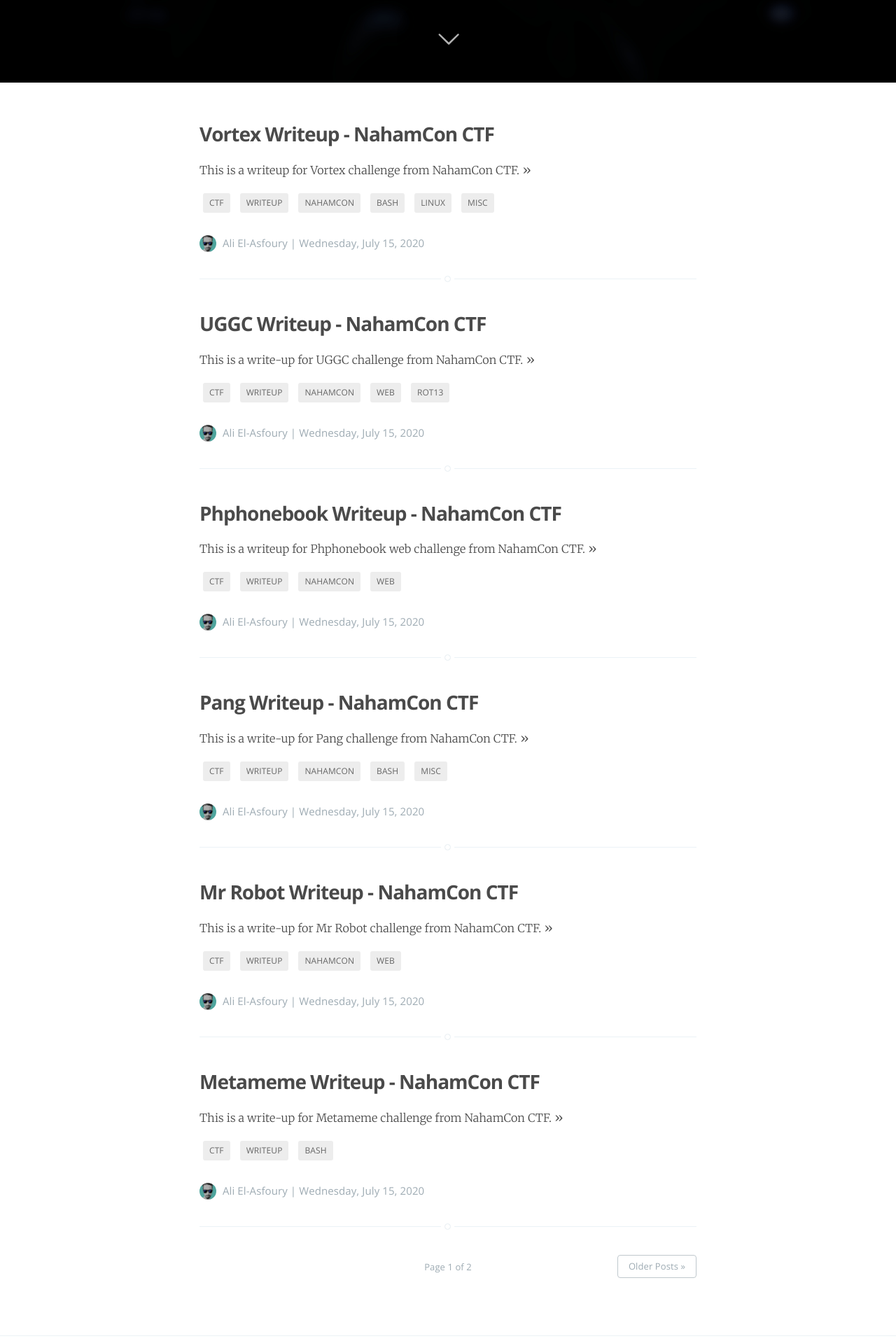
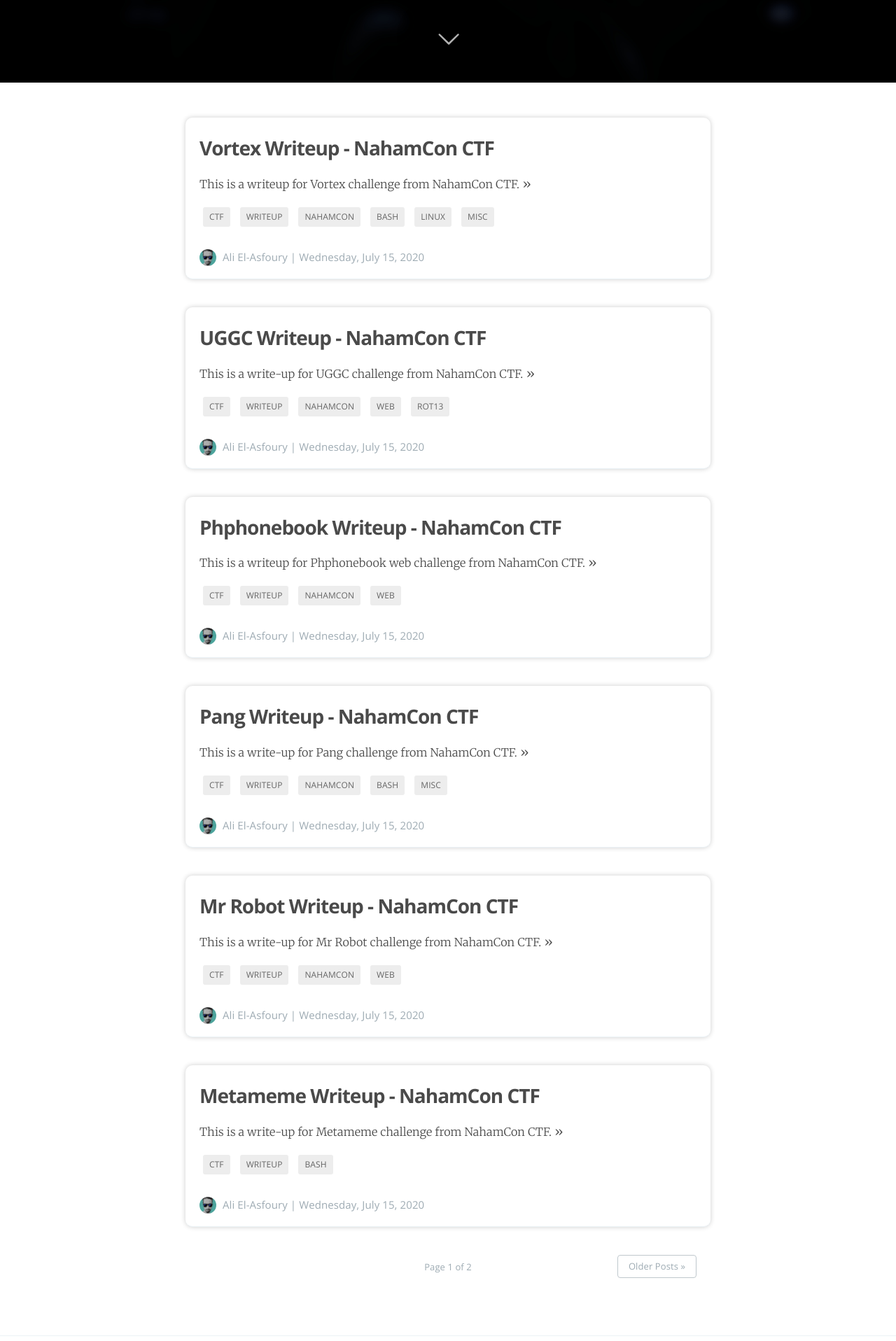
Before and after one commit to alielasfoury/alielasfoury.github.io, a Jekyll site: the page built from index.html, in a window 1280 px wide. Shown: the part 782-2698 px from the top of the page at 70% size. Built offline with Jekyll 4.4.1, drawn with Linux system fonts in a browser that asks for light colours; nearby versions of some CDN libraries; the list of posts is cut into pages by our own code.

Commit message:
home page update

```diff
--- a/_layouts/post.html
+++ b/_layouts/post.html
@@ -17,14 +17,14 @@
 {% assign author = page.author %}
 
 <header class="post-header">
-<h1 class="post-title" style="text-align: center; margin-bottom: 2.5rem;">{{ page.post_title }}</h1>
+<h1 class="post-title">{{ page.post_title }}</h1>
     <section class="post-meta">
         <span class="post-date-meta">
-            <!-- display post date and estimated read time -->
+             <!-- display post date and estimated read time -->
             <time datetime="{{ page.date | date:"%d-%m-%Y" }}">
                 {{ page.date | date: "%A, %B %d, %Y" }}
             </time>
-            - {% include read-time.html %}
+            &#8226; {% include read-time.html %}
             <!-- list for tags names -->
             {% if page.tags.size > 0 %}
             <div class="tags" style="margin-top: 3rem;">
--- a/assets/css/screen.css
+++ b/assets/css/screen.css
@@ -745,31 +745,13 @@
     hyphens: auto;
 }
 
-/* Add a little circle in the middle of the border-bottom on our .post
-   just for the lolz and stylepoints. */
-.post:after {
-    display: block;
-    content: "";
-    width: 7px;
-    height: 7px;
-    border: #E7EEF2 1px solid;
-    position: absolute;
-    bottom: -5px;
-    left: 50%;
-    margin-left: -5px;
-    background: #FFF;
-    -webkit-border-radius: 100%;
-    -moz-border-radius: 100%;
-    border-radius: 100%;
-    box-shadow: #FFF 0 0 0 5px;
-}
-
 body:not(.post-template) .post-title {
     font-size: 3.6rem;
 }
 
 .post-title a {
     text-decoration: none;
+    font-size: 2.8rem;
 }
 
 .post-excerpt p {
@@ -872,7 +854,6 @@
     line-height: 1.5em;
 }
 
-
 /* ==========================================================================
    5. Single Post - When you click on an individual post
    ========================================================================== */
@@ -884,6 +865,8 @@
 .post-template .post-title {
     font-size: 3rem;
     margin-bottom: 0;
+    text-align: center;
+    margin-bottom: 2.5rem;
 }
 
 .post-template .post-meta {
@@ -1247,7 +1230,7 @@
     position: relative;
     width: 80%;
     max-width: 710px;
-    margin: 4rem auto;
+    margin: 40px auto 0 auto;
     font-family: "Open Sans", sans-serif;
     font-size: 1.3rem;
     color: #9EABB3;
@@ -1257,6 +1240,12 @@
 .pagination a {
     color: #9EABB3;
     transition: all 0.2s ease;
+}
+
+.pagination a:hover{
+    color: white;
+    font-weight: 700;
+    background: rgb(46, 46, 46);
 }
 
 /* Push the previous/next links out to the left/right */
@@ -1487,7 +1476,9 @@
     }
 
     .post-template .post-title {
-        margin: auto 10px;
+        margin: 2.5rem;
+        font-size: 3rem;
+        text-align: center;
     }
 
     .post-template .post-date-meta {
@@ -1507,6 +1498,11 @@
         width: 100%;
         height: 100%;
 
+    }
+
+    .post-header .post-title a {
+        text-decoration: none;
+        font-size: 2.2rem;
     }
 }
 
@@ -1768,7 +1764,9 @@
     }
 
     .post-template .post-title {
-        margin: auto 10px;
+        margin: 2.5rem;
+        font-size: 2.8rem;
+        text-align: center;
     }
 
     .post-template .post-date-meta {
@@ -1788,6 +1786,11 @@
         width: 100%;
         height: 100%;
 
+    }
+
+    .post-header .post-title a {
+        text-decoration: none;
+        font-size: 2.2rem;
     }
 }
 
--- a/index.html
+++ b/index.html
@@ -46,7 +46,7 @@
         <a class="back-button" href="{{ '/' | relative_url }} ">Home</a>
         <a class="subscribe-button icon-feed" href="{{'feed.xml' | relative_url }} ">Subscribe</a>
     </nav>
-    <nav class="pagination" role="pagination" style="margin: 40px auto 0 auto">
+    <nav class="pagination" role="pagination">
         <span class="page-number">
             Page {{paginator.page}} of {{paginator.total_pages}}
         </span>
@@ -63,21 +63,22 @@
     </div>
 
     {% for post in paginator.posts %}
-    <article class="post">
+    <article style="border-radius: 10px; background: white; padding: 20px; box-shadow: 0px 0px 7px 0px rgba(0,0,0,0.2);" class="post">
 
         <header class="post-header">
             <h2 class="post-title">
-                <a style="font-size: 2.8rem;" href="{{ post.url | relative_url }}">
+                <a href="{{ post.url | relative_url }}">
                     {{ post.post_title }}
                 </a>
             </h2>
+            <a class="read-more" href="{{ post.url | relative_url }}">
+                <section class="post-excerpt">
+                    {{ post.excerpt }} &raquo;
+                </section>
+            </a>
         </header>
 
-        <a class="read-more" href="{{ post.url | relative_url }}">
-            <section class="post-excerpt">
-                {{ post.excerpt }} &raquo;
-            </section>
-        </a>
+
         <footer class="post-meta">
             <!-- list for tags names -->
             {% if post.tags.size > 0 %}
@@ -107,8 +108,9 @@
                 <img class="author-thumb" src="{{ '/assets/images/author.png' | relative_url}}" alt="" nopin="nopin" />
                 {% endif %}
 
-                {{ site.authors[author].name }} |
+                {{ site.authors[author].name }}
             </a>
+            |
             <!-- display post date and estimated read time -->
                 <time datetime="{{ page.date | date:"%d-%m-%Y" }}">
                     {{ post.date | date: "%A, %B %d, %Y" }}
```
Also changed, not shown: README.md.
